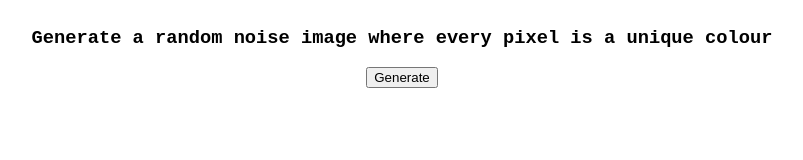
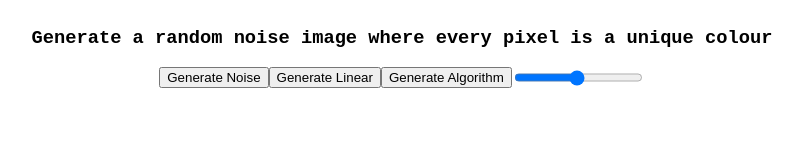
Before and after one commit to wilgru/WG-Image-Generator, a plain HTML site: page index.html in a window 1280 px wide. Shown: the whole page, without its empty margins (238-1041 px from the left). Drawn offline with Linux system fonts and the light colour scheme.

Commit message:
added more buttons for different rendering options

```diff
--- a/index.html
+++ b/index.html
@@ -12,9 +12,18 @@
             <h3 style="font-family:'Courier New', Courier, monospace">
                 Generate a random noise image where every pixel is a unique colour
             </h3>
-            <button id="render-btn">
-                Generate
-            </button>
+            <div style="display: flex;">
+                <button id="render-noise-btn">
+                    Generate Noise
+                </button>
+                <button id="render-linear-btn">
+                    Generate Linear
+                </button>
+                <button id="render-algorithm-btn">
+                    Generate Algorithm
+                </button>
+                <input type="range" min="1" max="64" value="32" class="slider" id="render-algorithm-slider">
+            </div>
         </div>
         <div id="render-output" style="width: fit-content;">
             <canvas id="myCanvas" width="720" height="720">
```
